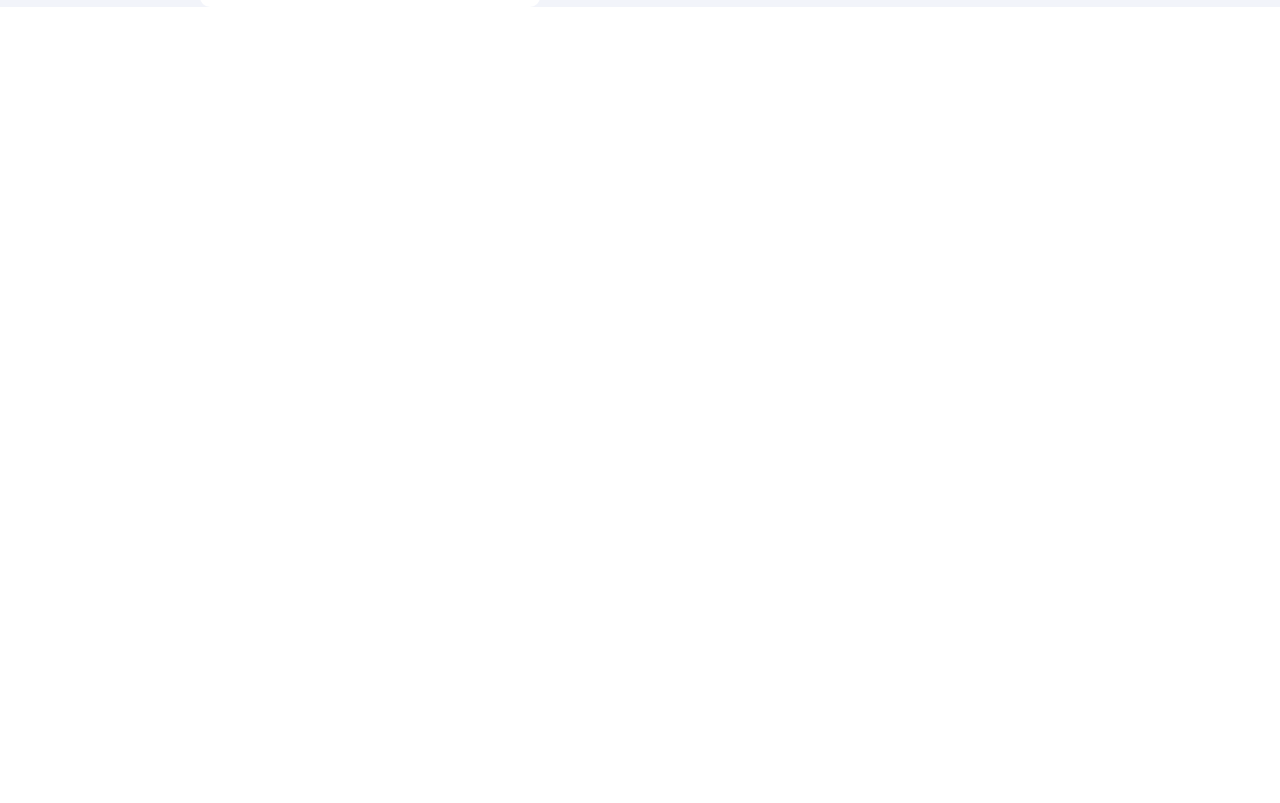
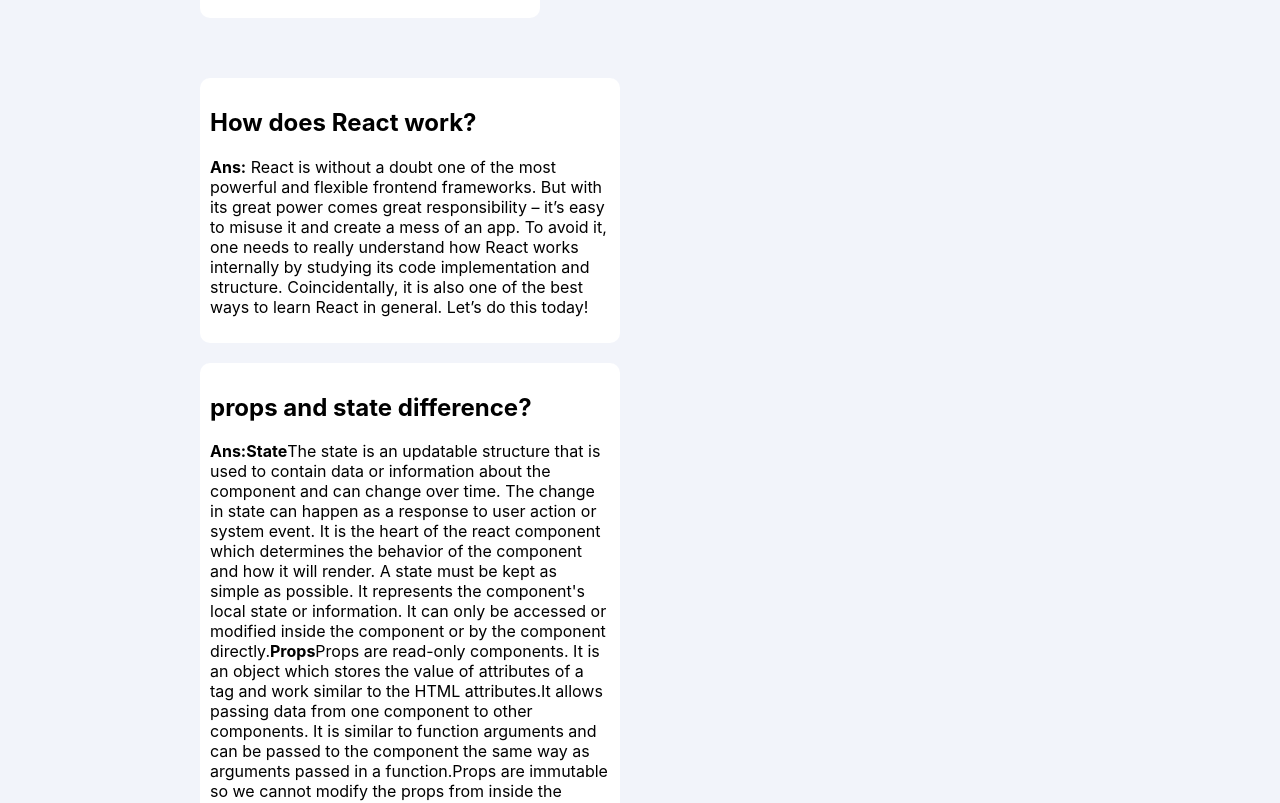
Before and after one commit to arifulgony/ultra-active-club, a React (Create React App) app: page / in a window 1280 px wide. Shown: the part 3104-3907 px from the top of the page. Before the commit the page ends 3111 px from the top, so only its background shows below. Built offline with nearby package versions, Linux system fonts and the light colour scheme.

Commit message:
question done

```diff
--- a/src/App.js
+++ b/src/App.js
@@ -5,6 +5,7 @@
 import SideCart from './component/Side_cart/SideCart';
 import { Toaster } from 'react-hot-toast';
 import Header from './component/header/Header';
+import Fooder from './component/fooder/Fooder';
 
 
 
@@ -19,6 +20,7 @@
       <div className='main-left'>
       <Detelas settime={settime}  time={time} data = {data}></Detelas>
       </div>
+      <Fooder></Fooder>
 
     </div>
     <div className='main_right'>
--- a/src/component/Side_cart/SideCart.css
+++ b/src/component/Side_cart/SideCart.css
@@ -1,6 +1,6 @@
 .site-cart{
     width: 380px;
-    height: 122vh;
+    height: 118vh;
     padding: 40px;
     background-color: #fff;
 }
--- /dev/null
+++ b/src/component/fooder/Fooder.css
@@ -0,0 +1,9 @@
+.container{
+   margin-top: 60px;
+}
+.question-area{
+    background-color: #fff;
+    padding: 10px;
+    margin-top: 20px;
+    border-radius: 10px;
+}
--- /dev/null
+++ b/src/component/fooder/Fooder.js
@@ -0,0 +1,34 @@
+import React from 'react';
+import'./Fooder.css'
+
+const Fooder = () => {
+    return (
+        <div>
+            <div className="container">
+                <div className="question-area">
+                    <h2>How does React work?</h2>
+                     <p><strong>Ans:</strong> React is without a doubt one of the most powerful and flexible frontend frameworks. But with its great power comes great responsibility – it’s
+                    easy to misuse it and create a mess of an app. To avoid it, one needs to really understand how React works internally by studying its code implementation and structure.
+                    Coincidentally, it is also one of the best ways to learn React in general. Let’s do this today!
+                    </p>
+                </div>
+                <div className="question-area">
+                    <h2>props and state difference?</h2>
+                  <p> <strong>Ans:</strong><strong>State</strong>
+                        The state is an updatable structure that is used to contain data or information about the component and can change over time. The change in state can happen as a response to user action or system event. It is the heart of the react component which determines the behavior of the component and how it will render. A state must be kept as simple as possible.
+                        It represents the component's local state or information. It can only be accessed or modified inside the component or by the component directly.
+                        <strong>Props</strong>
+                        Props are read-only components. It is an object which stores the value of attributes of a tag and work similar to the HTML attributes.It allows passing data from one component to other components. It is similar to function arguments and can be passed to the component the same way as arguments passed in a function.Props are immutable so we cannot modify the props from inside the component
+                 </p>
+                </div>
+                <div className="question-area">
+                 <h2>How to load data without usieffect api?</h2>
+                  <p> <strong>Ans:</strong> I have run into a small problem while developing a dialog component that asynchronously fetches some data from an API endpoint every time it is opened, which in my case was generating a fresh code.The issue that I spent some time thinking about was the number of re-renders that were occurring, due to the way it was implemented. Here is a minimal reproducible example of the type of thing I was aiming to achieve: </p>
+                </div>
+            </div>
+
+        </div>
+    );
+};
+
+export default Fooder;
```
Also changed, not shown: src/img/cerete.png.
